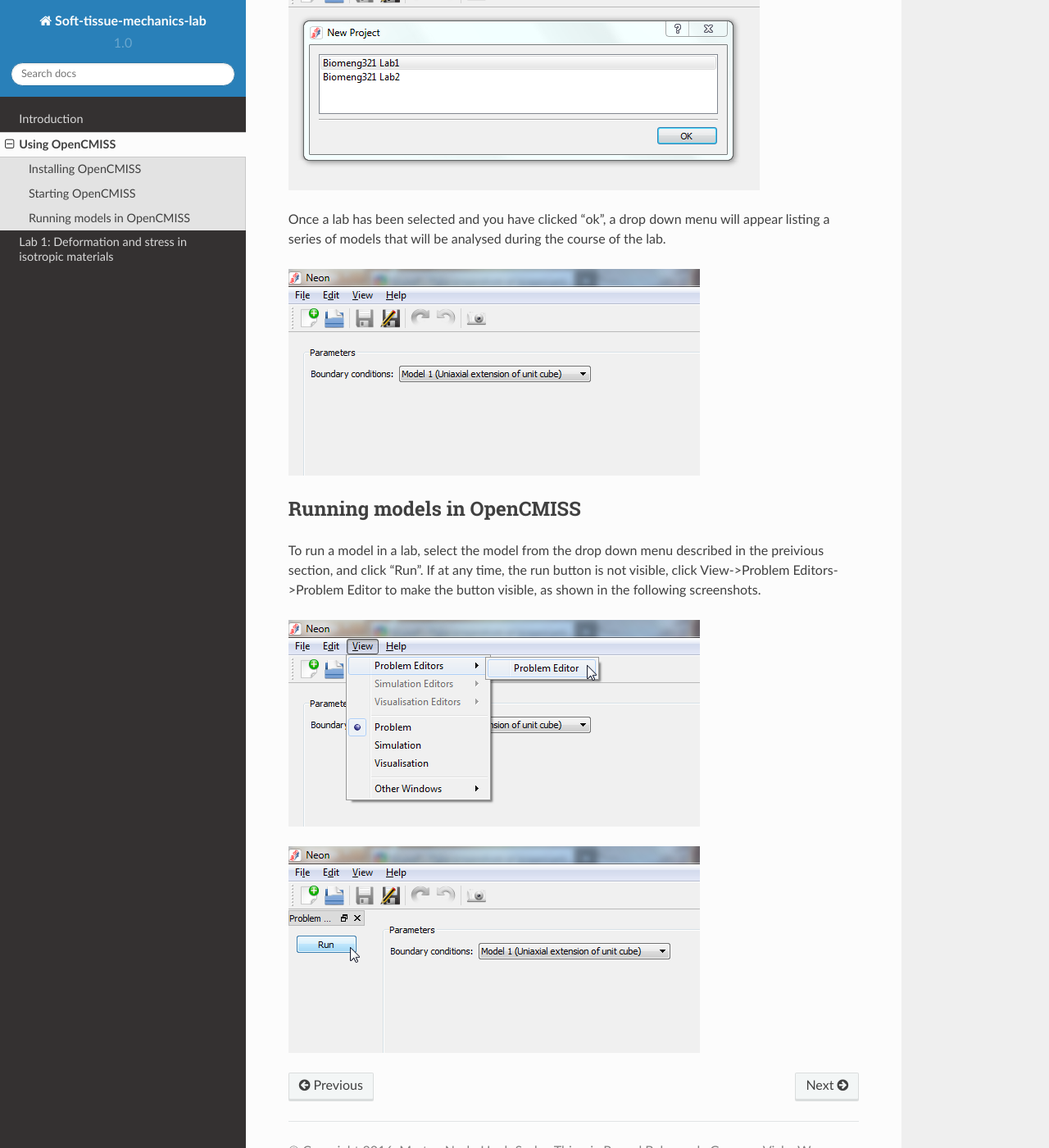
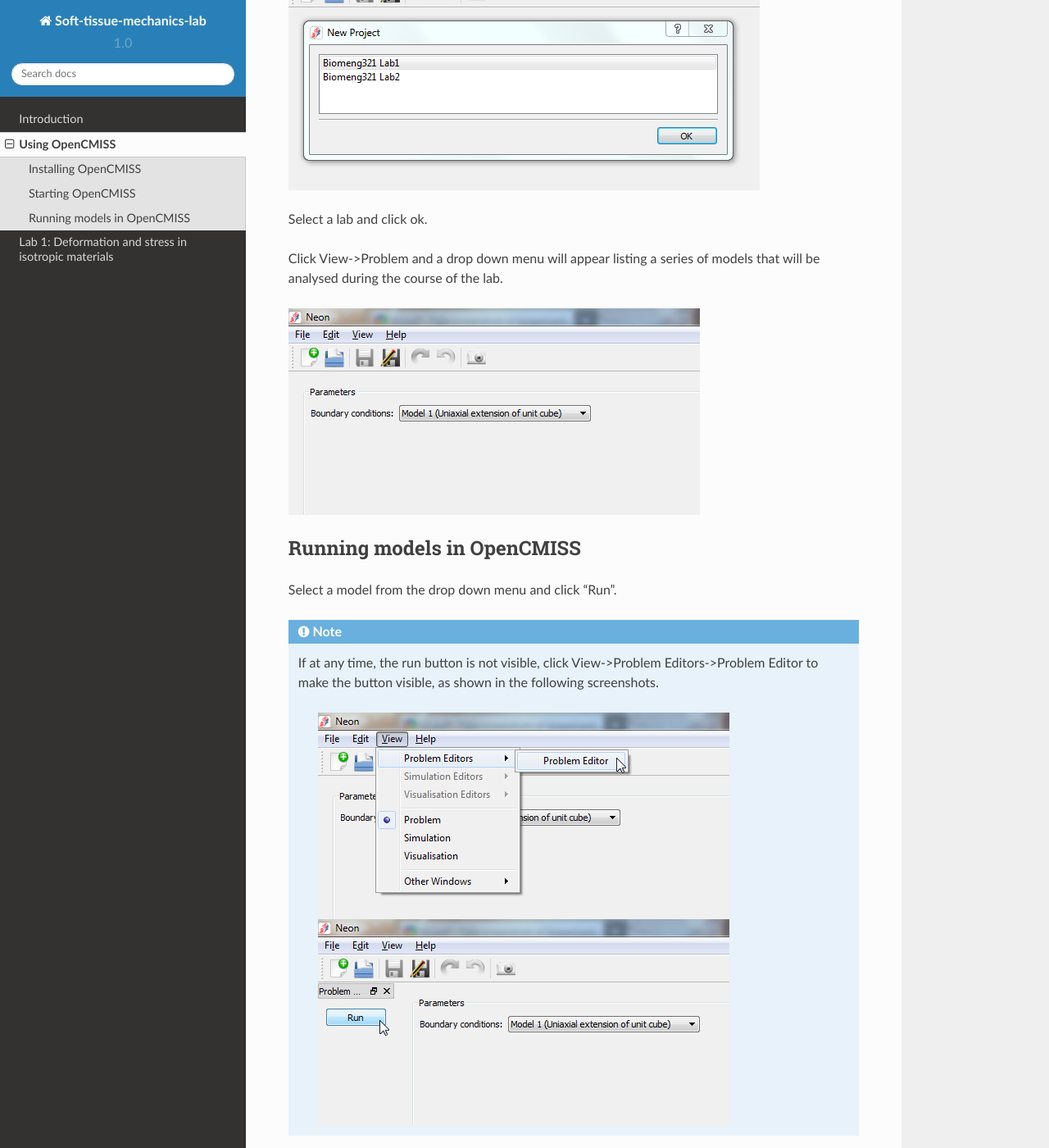
Before and after one commit to mpnash/soft-tissue-mechanics-labs, a Sphinx documentation site: the page built from docs/source/running_OpenCMISS.rst, in a window 1280 px wide and 1400 px high, scrolled down 628 px. Shown: the whole window at 82% size. Built offline with Sphinx 7.4.7 and the Read the Docs theme 2.0.0, drawn with Linux system fonts in a browser that asks for light colours.

Commit message:
Updating running_OpenCMISS.rst instructions

```diff
--- a/docs/source/running_OpenCMISS.rst
+++ b/docs/source/running_OpenCMISS.rst
@@ -27,11 +27,11 @@ Once installed, OpenCMISS can be run from the start menu. When the program start
 
 .. image:: images/selecting_a_lab.png
 
-Once a lab has been selected and you have clicked "ok", a drop down menu will appear listing a series of models that will be analysed during the course of the lab.
+Select a lab and click ok.
+
+Click View->Problem and a drop down menu will appear listing a series of models that will be analysed during the course of the lab.
 
 .. image:: images/model_drop_down_menu.png
-
-
 
 .. _running-models-in-OpenCMISS:
 
@@ -39,8 +39,12 @@ Once a lab has been selected and you have clicked "ok", a drop down menu will ap
 Running models in OpenCMISS
 ===========================
 
-To run a model in a lab, select the model from the drop down menu described in the preivious section, and click "Run". If at any time, the run button is not visible, click View->Problem Editors->Problem Editor to make the button visible, as shown in the following screenshots.
+Select a model from the drop down menu and click "Run".
 
-.. image:: images/problem_editor.png
+.. note::
 
-.. image:: images/running_models.png
+    If at any time, the run button is not visible, click View->Problem Editors->Problem Editor to make the button visible, as shown in the following screenshots.
+
+      .. image:: images/problem_editor.png
+
+      .. image:: images/running_models.png
```
